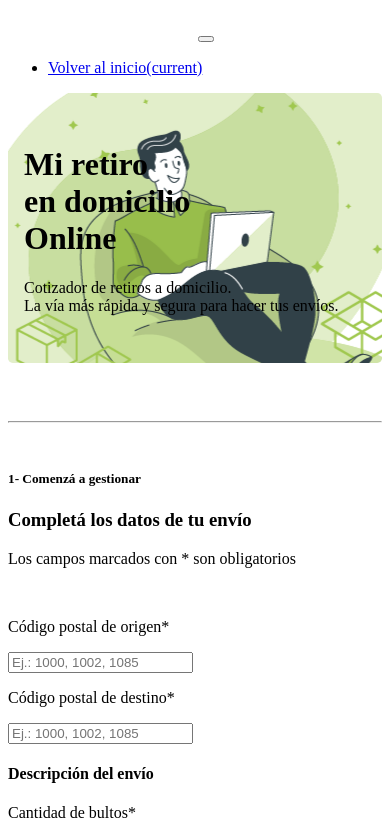
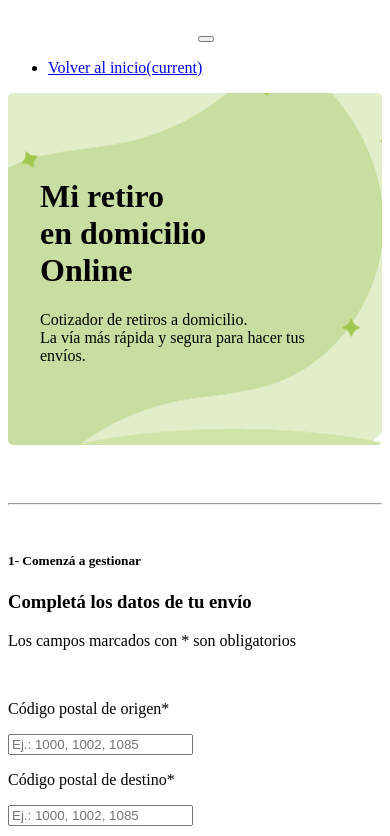
Before and after one commit to DarwinSc/via-cargo-form, a Next.js app: page /cotizador/PageRender in a window 390 px wide. Shown: the top 836 px of the page. Built offline with nearby package versions, Linux system fonts and the light colour scheme.

Commit message:
image update

```diff
--- a/components/HeaderContent/HeaderContent.js
+++ b/components/HeaderContent/HeaderContent.js
@@ -2,7 +2,7 @@ import styles from "./HeaderContent.module.css";
 
 const HeaderContent = props => {
   return (
-    <div className={`${styles.jumbotron} ${styles.jumbotronFluid} text-center col-lg-12`}>
+    <div className={`${styles.jumbotron}  ${styles.jumbotronFluid} text-center col-lg-12`}>
       <div className="col-md-12 offset-lg-2 col-lg-7 offset-xl-3">
         <h1 className="display-4">Mi retiro<br/>
           en domicilio<br/>
--- a/components/HeaderContent/HeaderContent.module.css
+++ b/components/HeaderContent/HeaderContent.module.css
@@ -7,8 +7,9 @@
   background-position: 65%;
 }
 
-@media (min-width: 576px) {
+@media (max-width: 600px) {
   .jumbotron {
+    background-image: url('../../public/images/fondo-mobile.png');
     padding: 4rem 2rem;
   }
 }
```
